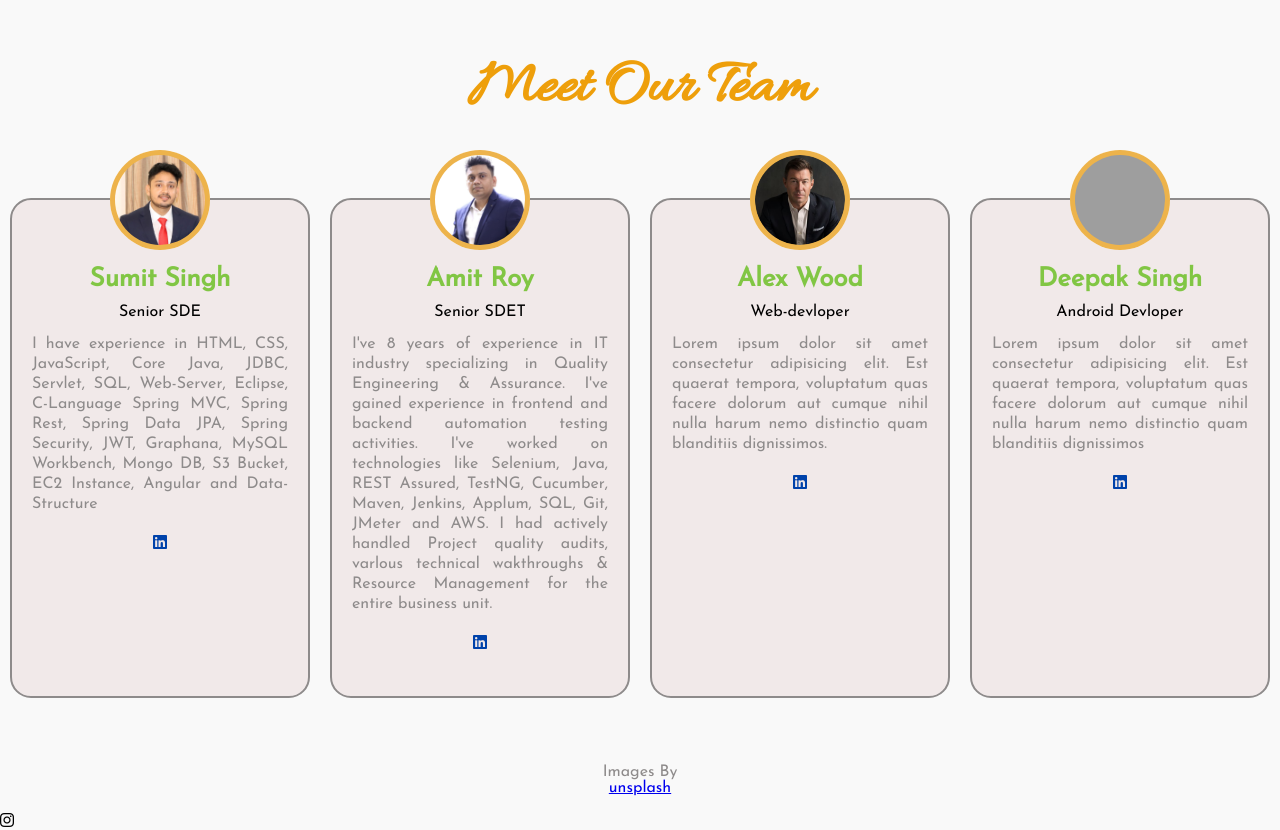
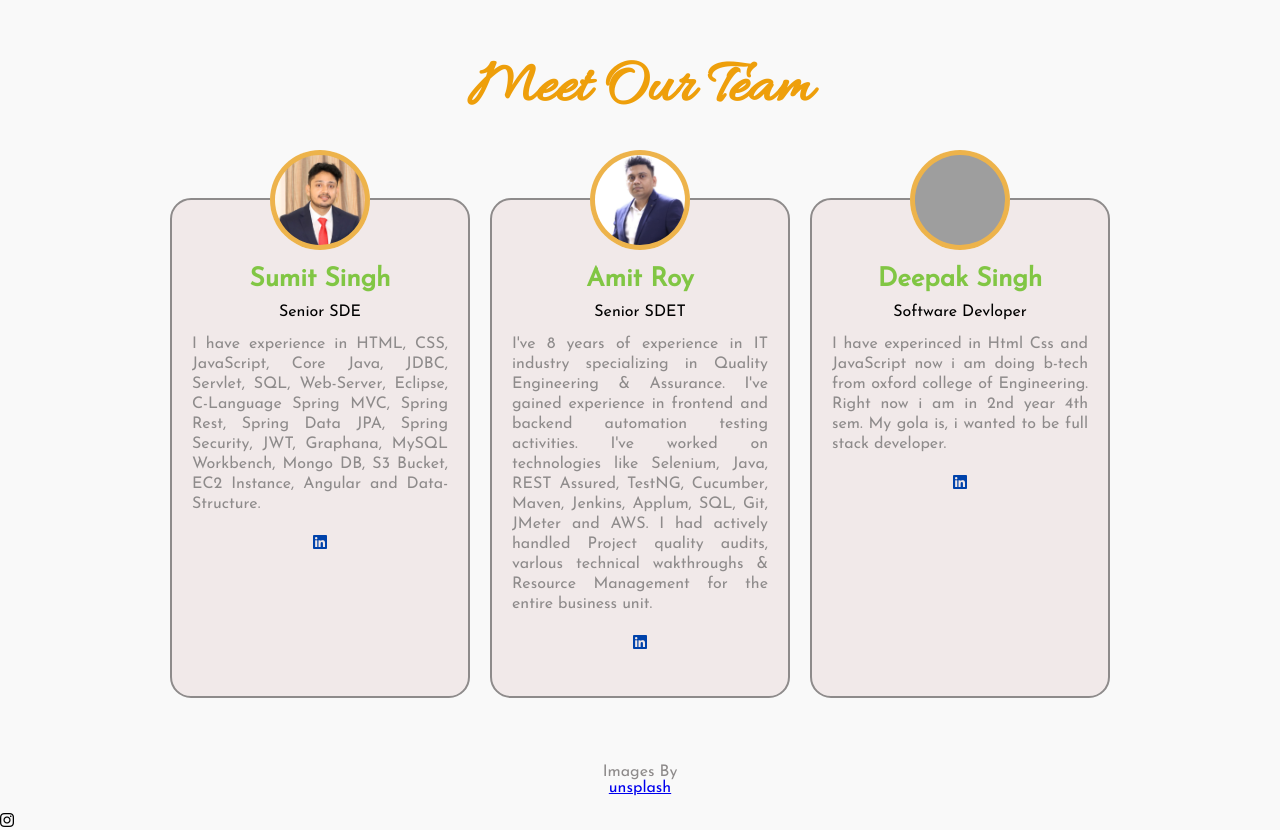
Before and after one commit to deepakkroxford/ourteamui, a plain HTML site: page index.html in a window 1280 px wide. Drawn offline with Linux system fonts and the light colour scheme; grey boxes are pictures that could not be loaded.

Commit message:
updated again

```diff
--- a/index.html
+++ b/index.html
@@ -22,9 +22,9 @@
         <p class="role">Senior SDE</p>
         <p>I have experience in HTML, CSS, JavaScript, Core Java, JDBC, Servlet, SQL, Web-Server, Eclipse, C-Language
           Spring MVC, Spring Rest, Spring Data JPA, Spring Security, JWT, Graphana, MySQL Workbench, Mongo DB, S3
-          Bucket, EC2 Instance, Angular and Data-Structure</p>
+          Bucket, EC2 Instance, Angular and Data-Structure.</p>
         <!-- <div class="social_media"> -->
-          <!-- <a href="https:facebook.com" target="_blank"><i class="fa fa-facebook"></i>
+        <!-- <a href="https:facebook.com" target="_blank"><i class="fa fa-facebook"></i>
           </a>
           <a href="https:instagram.com" target="bla
               ">
@@ -33,7 +33,8 @@
           <a href="https:twitter.com">
             <i class="fa fa-twitter"></i>
           </a> -->
-          <i class="fa-brands fa-linkedin" style="color: #0042aa;"></i>
+        <a href="https://www.linkedin.com/in/mitsumitsingh/"><i class="fa-brands fa-linkedin"
+            style="color: #0042aa;"></i></a>
 
         <!-- </div> -->
       </div>
@@ -46,9 +47,10 @@
         <p>I've 8 years of experience in IT industry specializing in Quality Engineering & Assurance. I've gained
           experience in frontend and backend automation testing activities. I've worked on technologies like Selenium,
           Java, REST Assured, TestNG, Cucumber, Maven, Jenkins, Applum, SQL, Git, JMeter and AWS. I had actively
-          handled Project quality audits, varlous technical wakthroughs & Resource Management for the entire business unit.</p>
+          handled Project quality audits, varlous technical wakthroughs & Resource Management for the entire business
+          unit.</p>
         <!-- <div class="social_media"> -->
-          <!-- <a href="https:facebook.com" target="_blank"><i class="fa fa-facebook"></i>
+        <!-- <a href="https:facebook.com" target="_blank"><i class="fa fa-facebook"></i>
           </a>
           <a href="https:instagram.com" target="bla
               ">
@@ -57,48 +59,22 @@
           <a href="https:twitter.com">
             <i class="fa fa-twitter"></i>
           </a> -->
-          <i class="fa-brands fa-linkedin" style="color: #0042aa;"></i>
+        <a href="https://www.linkedin.com/in/amit-roy-75739790/"><i class="fa-brands fa-linkedin"
+            style="color: #0042aa;"></i></a>
         <!-- </div> -->
       </div>
-
-      <div class="team_member">
-        <div class="team_img">
-          <img src="team3.png" alt="Team_image">
-        </div>
-        <h3>Alex Wood</h3>
-        <p class="role">Web-devloper</p>
-
-        <p>Lorem ipsum dolor sit amet consectetur adipisicing elit. Est quaerat tempora, voluptatum quas facere dolorum
-          aut cumque nihil nulla harum nemo distinctio quam blanditiis dignissimos.</p>
-          <i class="fa-brands fa-linkedin" style="color: #0042aa;"></i>
-        <!-- <div class="social_media"> -->
-          <!-- <a href="https:facebook.com" target="_blank"><i class="fa fa-facebook"></i>
-          </a>
-          <a href="https:instagram.com" target="bla
-              ">
-            <i class="fa fa-instagram"></i>
-          </a>
-          <a href="https:twitter.com">
-            <i class="fa fa-twitter"></i>
-
-          </a> -->
-          <!-- <a href="https:linkdien.com">
-            <i class="fa-brands fa-linkedin"></i> -->
-
-        <!-- </div> -->
-      </div>
-
       <div class="team_member">
         <div class="team_img">
           <img src="team4.png" alt="Team_image">
         </div>
         <h3>Deepak Singh</h3>
-        <p class="role">Android Devloper</p>
+        <p class="role">Software Devloper</p>
 
-        <p>Lorem ipsum dolor sit amet consectetur adipisicing elit. Est quaerat tempora, voluptatum quas facere dolorum
-          aut cumque nihil nulla harum nemo distinctio quam blanditiis dignissimos </p>
+        <p>I have experinced in Html Css and JavaScript now i am doing b-tech from oxford college of Engineering. Right now i am in 2nd year 4th sem.
+          My gola is, i wanted to be full stack developer.
+        </p>
         <!-- <div class="social_media"> -->
-          <!-- <a href="https:facebook.com" target="_blank"><i class="fa fa-facebook"></i>
+        <!-- <a href="https:facebook.com" target="_blank"><i class="fa fa-facebook"></i>
           </a>
           <a href="https:instagram.com" target="bla
               ">
@@ -107,7 +83,9 @@
           <a href="https:twitter.com">
             <i class="fa fa-twitter"></i>
           </a> -->
-          <i class="fa-brands fa-linkedin" style="color: #0042aa;"></i>
+        <a href="https://www.linkedin.com/in/deepak-kumar-singh-722515230/"><i class="fa-brands fa-linkedin"
+            style="color: #0042aa;"></i></a>
+
         <!-- </div> -->
       </div>
     </div>
--- a/style.css
+++ b/style.css
@@ -57,6 +57,7 @@ body{
   margin: 12px 0;
   font-size: 16px;
   text-align: center;
+  text-decoration: solid;
   /* text-transform: uppercase; */
 }
 .team .team_member p {
```
Also changed, not shown: 2 other files.
